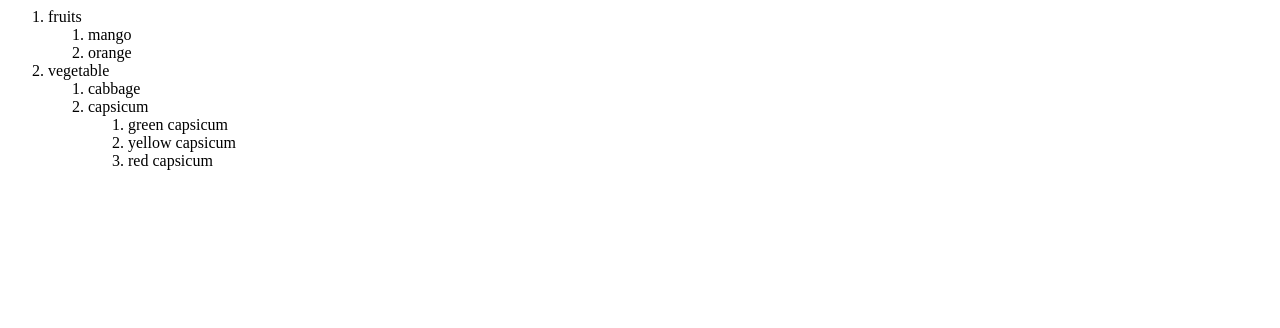
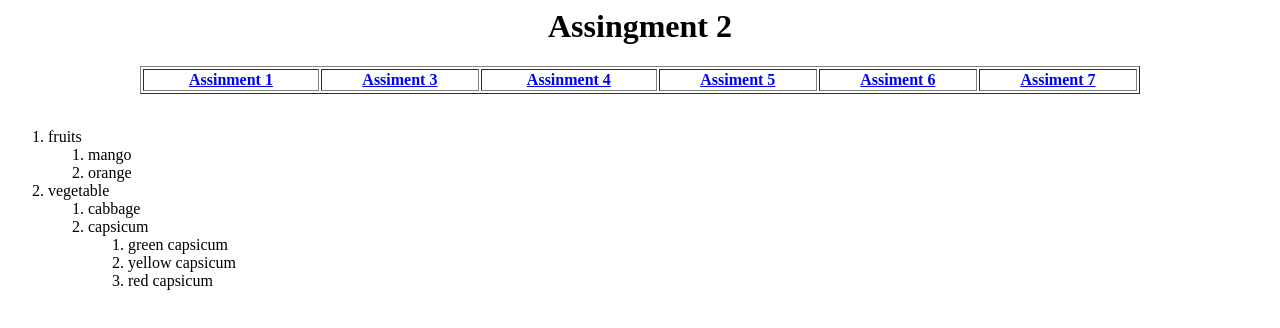
Before and after one commit to uzairit/Assingments, a plain HTML site: page index13.html in a window 1280 px wide. Drawn offline with Linux system fonts and the light colour scheme.

Commit message:
Update index13.html

```diff
--- a/index13.html
+++ b/index13.html
@@ -1,21 +1,25 @@
 <html>
 
 <body>
+ <center>
+  <h1>Assingment 2</h1>
+    <table border="1" width="1000">
+<tr>
+   <th> <a href="index22.html" target="_blank" >Assinment 1</a> </th>
+    <th><a href="index19.html" target="_blank">Assiment 3</a></th>
+   <th> <a href="index20.html" target="_blank">Assinment 4</a> </th>
+    <th><a href="index21.html" target="_blank">Assiment 5</a> </th>
+   <th> <a href="index8.html" target="_blank" >Assiment 6</a></th>
+    <th><a href="index23.html" target="_blank">Assiment 7</a></th>
+</tr>
+    </table>
+</center> <br>
 
 <ol> <li> fruits <ol> <li> mango </li> <li> orange </li> </ol> </li>
 
 <Li> vegetable <ol> <li> cabbage </li> <li> capsicum <ol> <li> green capsicum </li> <li> yellow capsicum </li> <li> red capsicum </li> </ol> </li>  </ol> </li>
 
-
-
-
  </ol>
-
-
-
-
-
-
 </body>
 
 
```
